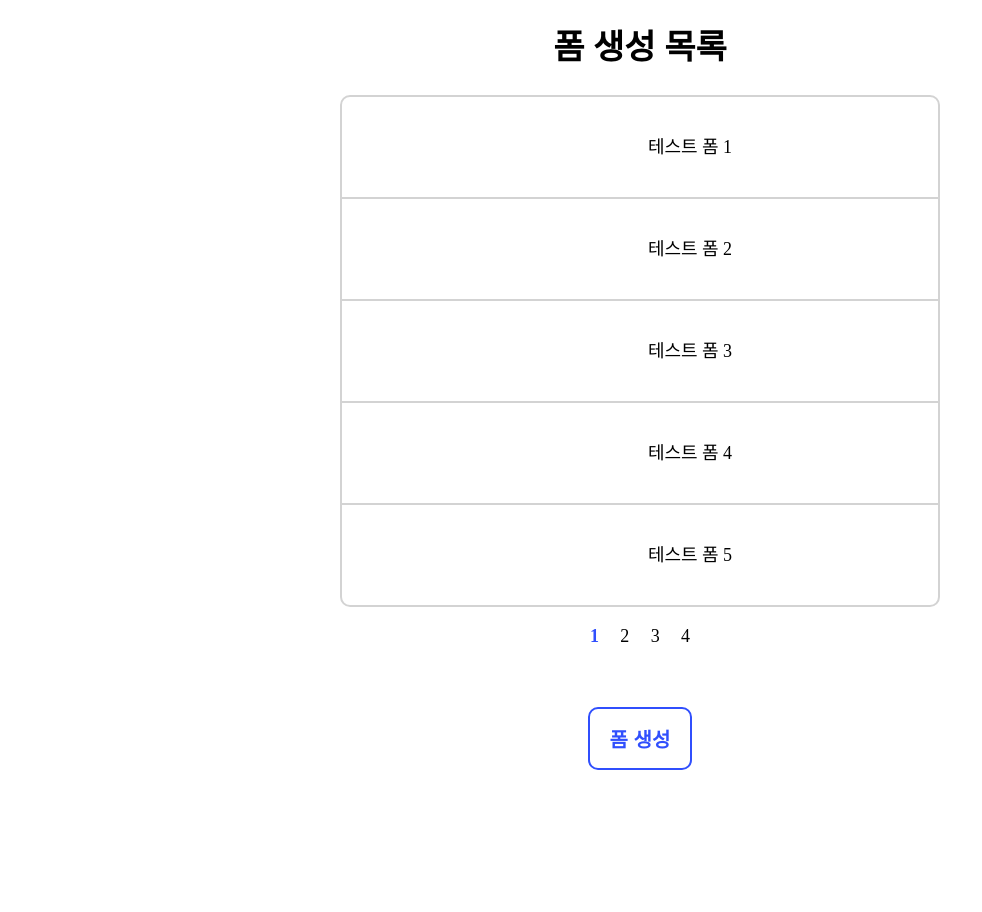
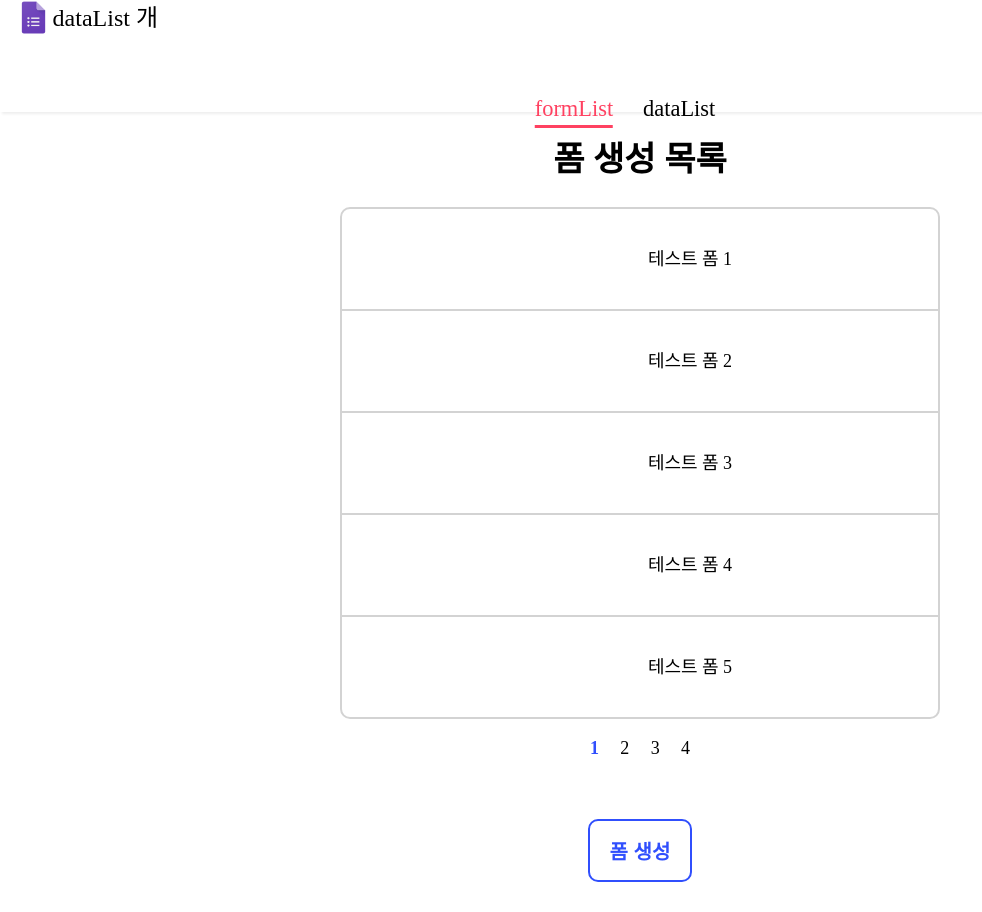
Before and after one commit to wanted-codestates-project-team-05/wanted-codestates-project-05-07, a React (Create React App) app: page / in a window 1280 px wide. Shown: the whole page, without its empty margins (0-982 px from the left). Before the commit the page ends 800 px from the top, so only its background shows below. Built offline with nearby package versions, Linux system fonts and the light colour scheme; some icons are missing.

Commit message:
폼 테이터 목록, 입력된 데이터 목록 페이지 합침

```diff
--- a/src/App.js
+++ b/src/App.js
@@ -6,16 +6,15 @@ import { ThemeProvider } from "styled-components";
 import theme from "./theme";
 import SubForm from "./components/createdForm/SubForm";
 import { BrowserRouter, Routes, Route } from "react-router-dom";
-import DataList from "./components/dataList/DataList";
-import FormList from "./components/formList/FormList";
+import { Home } from './Home';
 
 function App() {
   return (
       <ThemeProvider theme={theme}>
       <BrowserRouter>
       <Routes>
-        <Route path="/" element={<FormList />} />
-        <Route path="/dataList" element={<DataList />} />
+        <Route path="/" element={<Home/>} />
+        {/* <Route path="/dataList" element={<DataList />} /> */}
         {/*<SubForm />*/}
         {/*<AddressInput />*/}
         {/* <Route path="/form" element={<Form />}></Route>
--- /dev/null
+++ b/src/Home.js
@@ -0,0 +1,25 @@
+import React, { useState } from 'react';
+import DataList from './components/dataList/DataList';
+import FormList from './components/formList/FormList';
+import { DataNav } from './components/dataList/DataNav';
+
+export const Home = () => {
+
+	const [showPage, setShowPage] = useState(false);
+
+	const moveDataListPage = () => {
+		setShowPage(true)
+	}
+
+	const moveFormListPage = () => {
+		setShowPage(false)
+	}
+
+
+	return (
+		<>
+			<DataNav dataLength={10} show={showPage} moveDataListPage={moveDataListPage} moveFormListPage={moveFormListPage}/>
+			{showPage ? <DataList/> : <FormList/>}
+		</>
+	)
+}
--- a/src/components/dataList/DataList.js
+++ b/src/components/dataList/DataList.js
@@ -107,7 +107,7 @@ const DataList = () =>  {
 
   return (
     <DataListContainer>
-      <DataNav num={dataLength} />
+      {/* <DataNav num={dataLength} /> */}
       <DataItemList>
         {fakeData && fakeData
         .filter((item, index) => index <= endPage && index >= startPage )
--- a/src/components/dataList/DataNav.js
+++ b/src/components/dataList/DataNav.js
@@ -2,10 +2,8 @@ import React from 'react';
 import styled from 'styled-components';
 import { Link } from 'react-router-dom';
 
-export function DataNav(dataLength) {
-  // function handlerClick() {
-  //   window.location.replace('/home');
-  // }
+export function DataNav({dataLength, moveDataListPage, moveFormListPage, show}) {
+
   const num = dataLength.num;
 
   return (
@@ -16,12 +14,10 @@ export function DataNav(dataLength) {
       </div>
 
       <ul>
-        <li className="li-first">
-          <Link to="/">
-            <p>formList</p>
-          </Link>
+        <li className={`li-first ${show ? '' : 'active'}`}  onClick={moveFormListPage}>
+          <p>formList</p>
         </li>
-        <li className="li-second">
+        <li className={`li-first ${show ? 'active' : ''}`} onClick={moveDataListPage}>
           <p>dataList</p>
         </li>
       </ul>
@@ -74,7 +70,7 @@ const DataHeader = styled.header`
     .li-first {
       margin-right: 30px;
     }
-    .li-second {
+    .active {
       padding-bottom: 5px;
       color: #ff4161;
       border-bottom: 3px solid #ff4161;
--- a/src/components/dataList/Pagination.js
+++ b/src/components/dataList/Pagination.js
@@ -1,3 +1,4 @@
+import React from 'react';
 import styled from 'styled-components'
 
 export const Pagination = (props) => {
```
